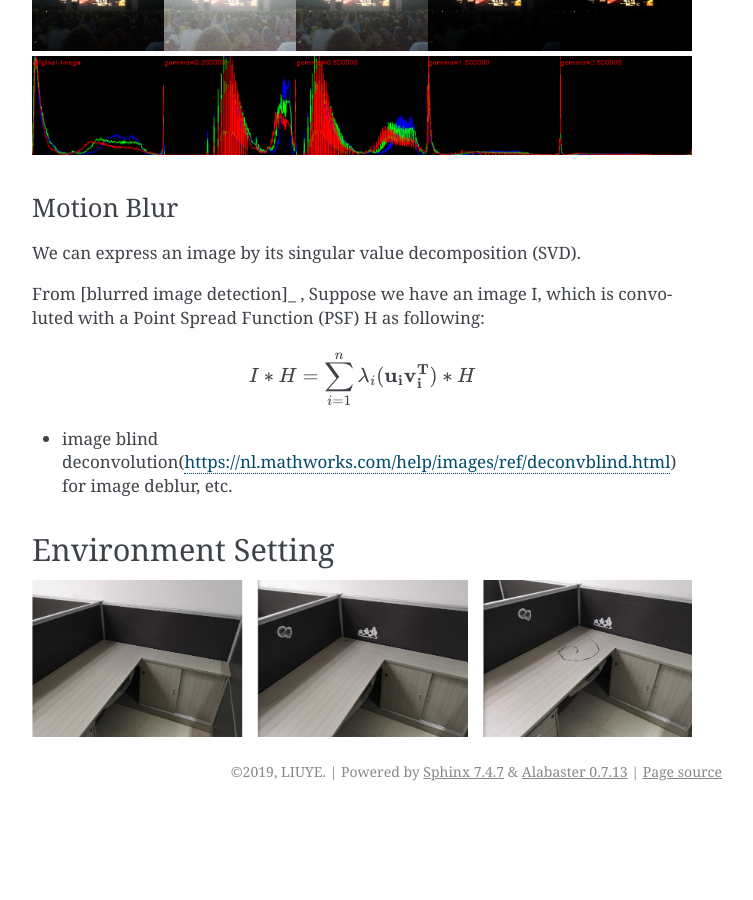
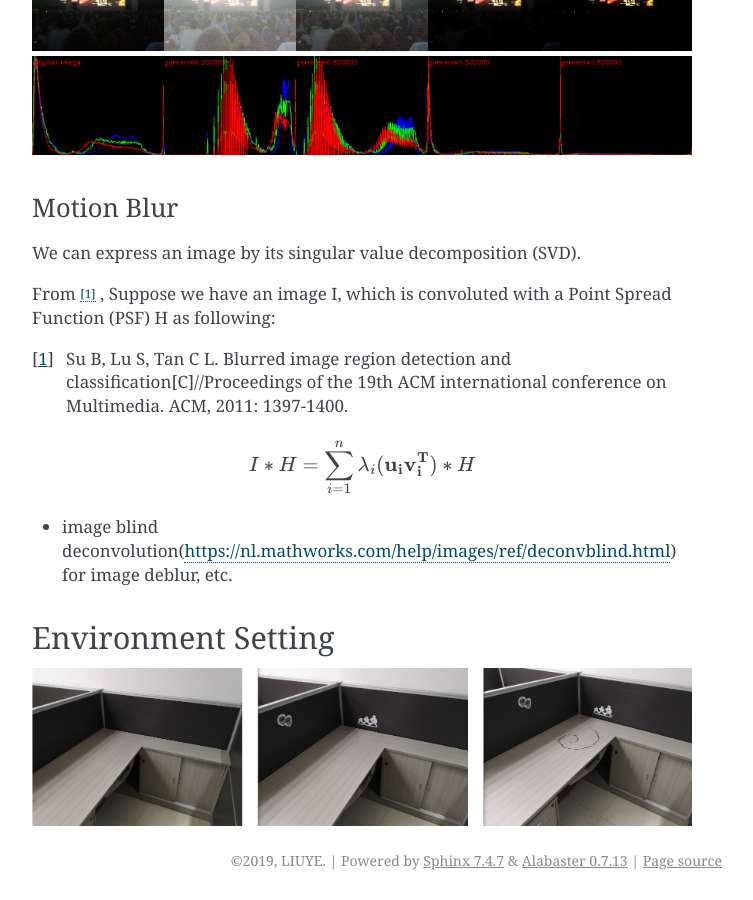
Before and after one commit to gggliuye/VIO, a Sphinx documentation site: the page built from docs/Prepare.rst, in a window 1280 px wide and 900 px high, scrolled down 3007 px. Shown: the whole window, without its empty margins (388-1141 px from the left). Built offline with Sphinx 7.4.7, drawn with Linux system fonts in a browser that asks for light colours; before the commit the page ends 3818 px from its top, so only the background shows below that; some of the changed lines change nothing that is shown.

Commit message:
Update Prepare.rst

```diff
--- a/docs/Prepare.rst
+++ b/docs/Prepare.rst
@@ -147,12 +147,13 @@ Motion Blur
 We can express an image by its singular value decomposition (SVD).
 
 
-From [blurred image detection]_ , Suppose we have an image I, which is convoluted with a Point Spread Function (PSF) H as following:
+From [#]_ , Suppose we have an image I, which is convoluted with a Point Spread Function (PSF) H as following:
+
+.. [#] Su B, Lu S, Tan C L. Blurred image region detection and classification[C]//Proceedings of the 19th ACM international conference on Multimedia. ACM, 2011: 1397-1400.
 
 .. math::
     I * H = \sum_{i=1}^{n} \lambda_{i} ( \mathbf{ u_{i} v_{i}^{T} } ) * H
 
-.. [blurred image detection] Su B, Lu S, Tan C L. Blurred image region detection and classification[C]//Proceedings of the 19th ACM international conference on Multimedia. ACM, 2011: 1397-1400.
 
 
 * image blind deconvolution(https://nl.mathworks.com/help/images/ref/deconvblind.html) for image deblur, etc.
```
